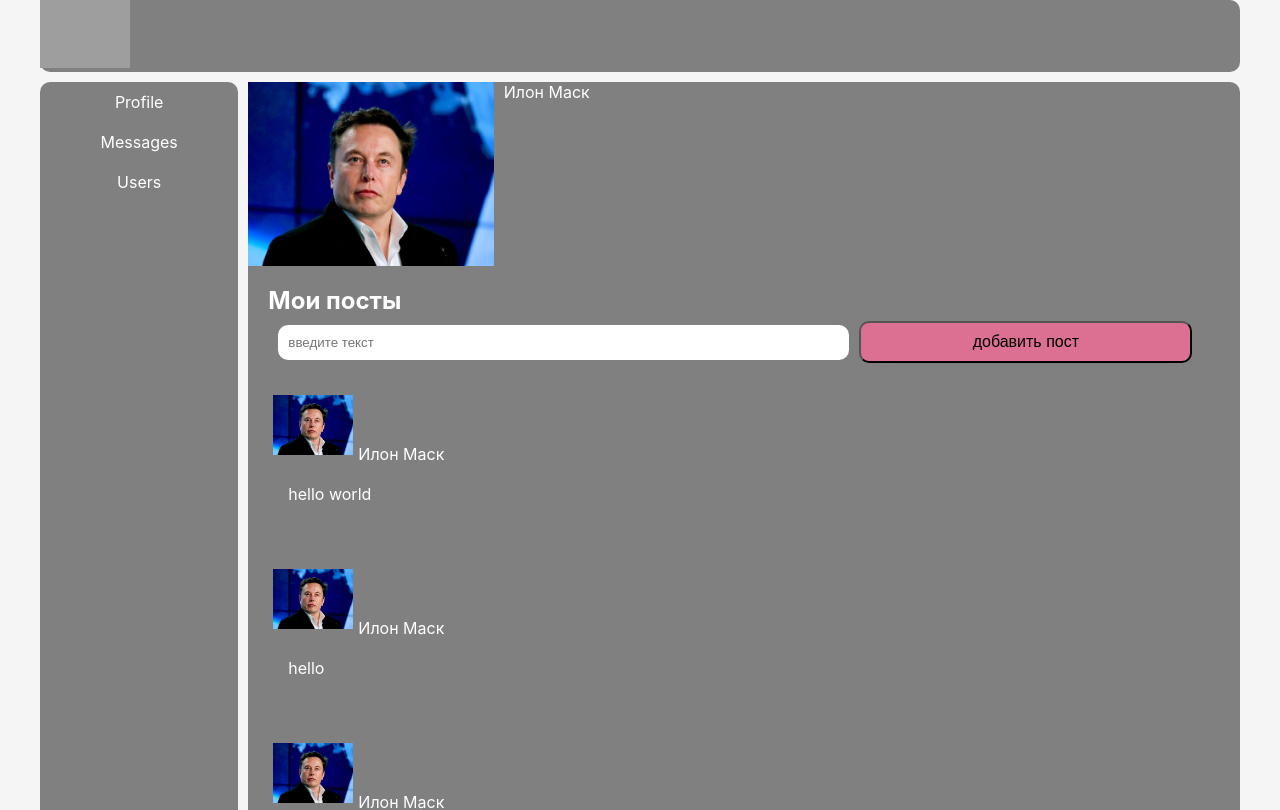
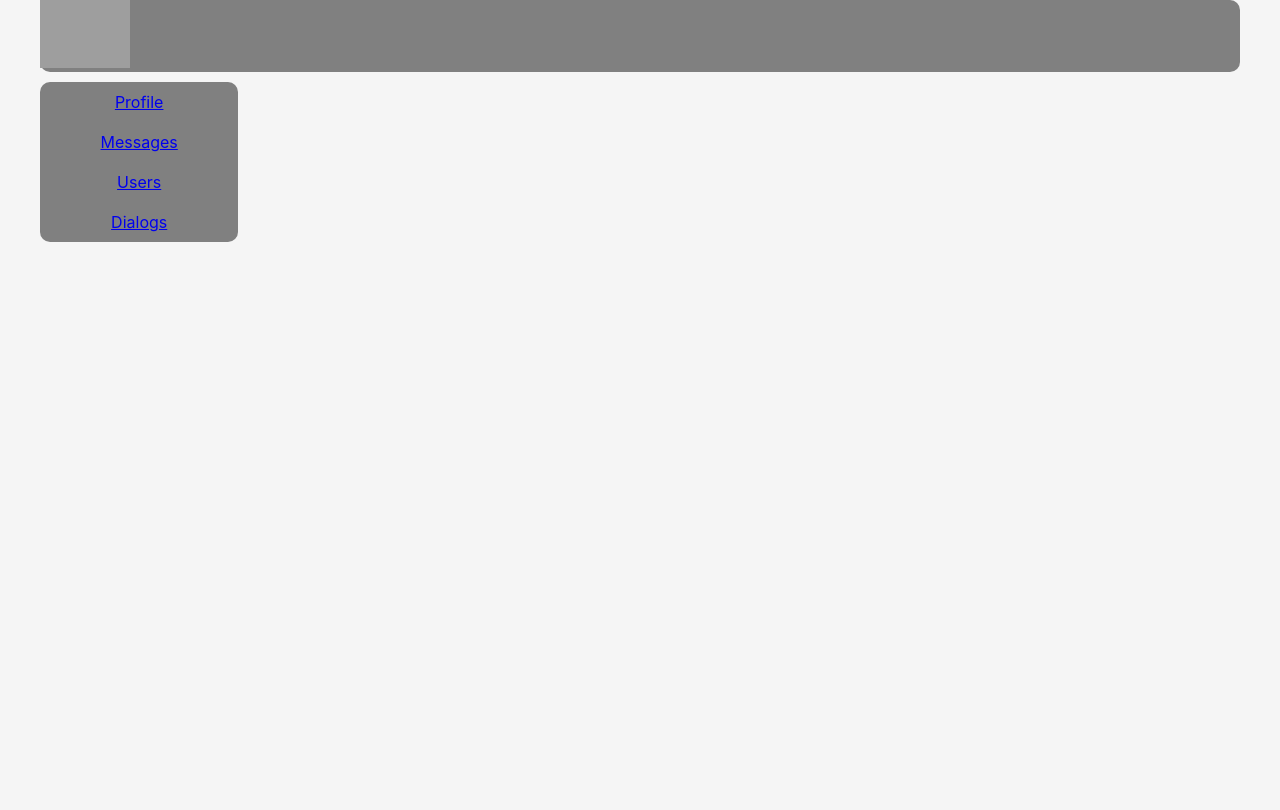
Before and after one commit to winded01/social-network, a React (Create React App) app: page / in a window 1280 px wide. Shown: the top 810 px of the page. Built offline with nearby package versions, Linux system fonts and the light colour scheme; grey boxes are pictures that could not be loaded.

Commit message:
add router in app

```diff
--- a/public/index.html
+++ b/public/index.html
@@ -24,7 +24,7 @@
       work correctly both with client-side routing and a non-root public URL.
       Learn how to configure a non-root public URL by running `npm run build`.
     -->
-    <title>React App</title>
+    <title>Social network</title>
   </head>
   <body>
     <noscript>You need to enable JavaScript to run this app.</noscript>
--- a/src/App.js
+++ b/src/App.js
@@ -3,12 +3,19 @@ import './App.css';
 import Header from './components/header/Header';
 import Navbar from './components/navbar/Navbar';
 import Profile from './components/profile/Profile';
+import Dialogs from './components/dialogs/Dialog';
+import { BrowserRouter, Route, Routes  } from 'react-router-dom';
 function App() {
   return (
  <div className='wrapper'>
+  <BrowserRouter>
   <Header />
   <Navbar />
-  <Profile />
+  <Routes>
+  <Route exact path='/profile' Component={Profile}/>
+  <Route exact path='/dialog' Component={Dialogs}/>
+  </Routes>
+  </BrowserRouter>
  </div>
   );
 }
--- a/src/components/navbar/Navbar.js
+++ b/src/components/navbar/Navbar.js
@@ -1,11 +1,13 @@
 import React from 'react';
-import './navbar.css'
+import './navbar.css';
+import { NavLink } from 'react-router-dom';
 function Navbar() {
   return (
  <div className='navbar'>
-    <a>Profile</a>
-    <a>Messages</a>
-    <a>Users</a>
+    <NavLink to='/profile'>Profile</NavLink>
+    <NavLink to='/messages'>Messages</NavLink>
+    <NavLink to='/users'>Users</NavLink>
+    <NavLink to='/dialog'>Dialogs</NavLink>
  </div>
   );
 }
```
